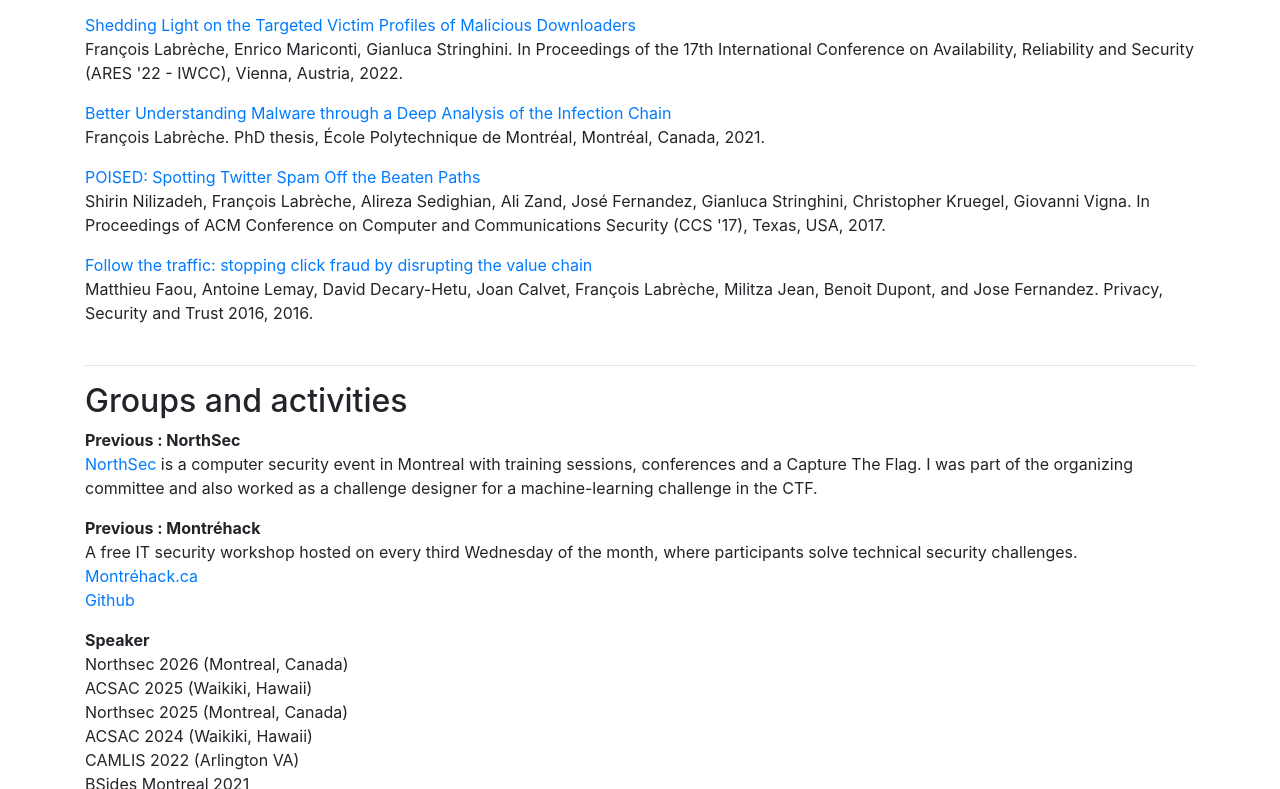
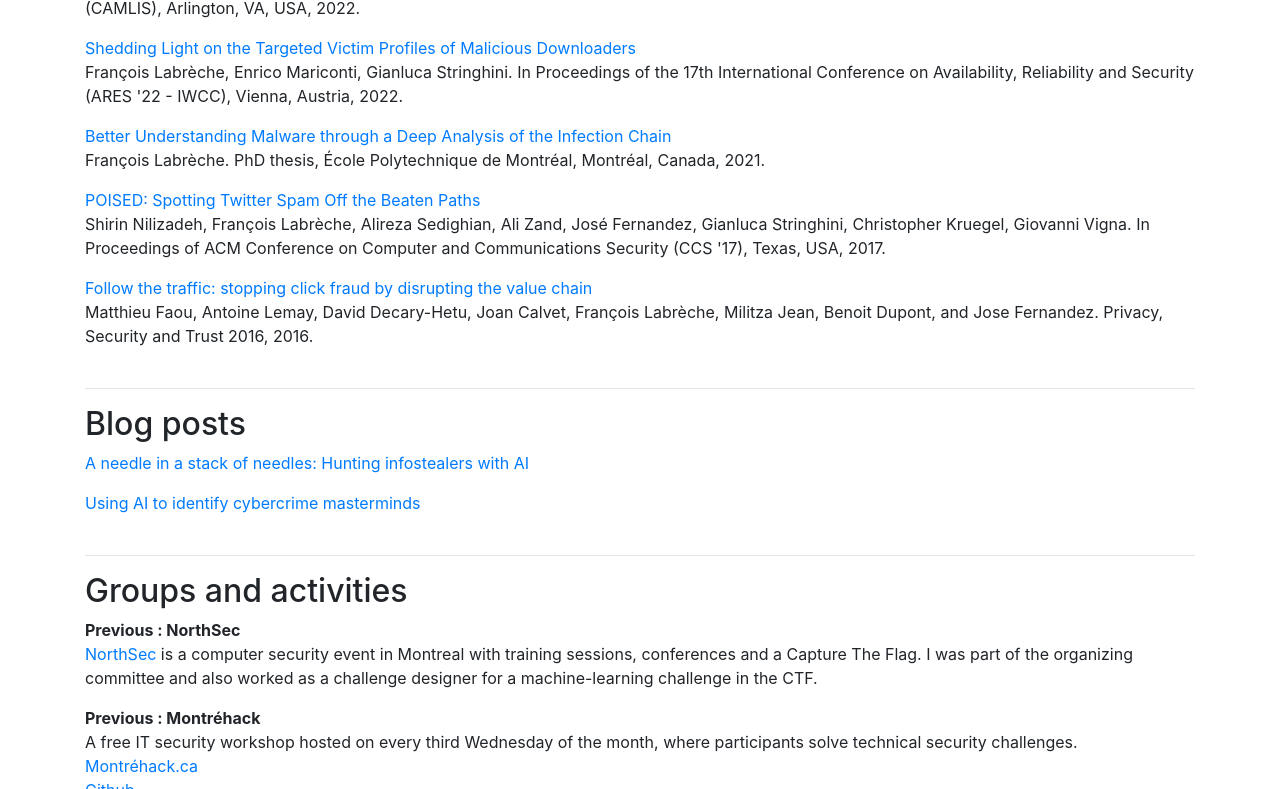
Before and after one commit to ProloG-Shaman/ProloG-Shaman.github.io, a plain HTML site: page index.html in a window 1280 px wide. Shown: the part 936-1725 px from the top of the page. Drawn offline with Linux system fonts and the light colour scheme.

Commit message:
Added the sophos blog

```diff
--- a/index.html
+++ b/index.html
@@ -52,6 +52,8 @@
                 <p>Research Lead in Threat Prioritization at Sophos</p>
                 <h4>Contact</h4>
 		<p class="card-text"><strong>Email</strong><br />francois.labreche (at) sophos.com</p>
+                <h4>Sophos Blog</h4>
+                <p class="card-text">https://www.sophos.com/en-us/author/francois-labreche</p>
                 <h4>About me</h4>
                 <p class="card-text">I am currently a research lead working in the threat prioritization product team at Sophos. I obtained my PhD at École Polytechnique de Montréal, under the supervision of José Fernandez (École Polytechnique) and Gianluca Stringhini (Boston University).</p>
             </div>
@@ -89,6 +91,16 @@
 
         <hr>
 
+        <h2><a name="blogs">Blog posts</a></h2>
+        <div class="row mb-4">
+            <div class="col-md-12">
+                <p><a href="https://www.sophos.com/en-us/blog/a-needle-in-a-stack-of-needles-hunting-infostealers-with-ai">A needle in a stack of needles: Hunting infostealers with AI</a></p>
+                <p><a href="https://www.sophos.com/en-us/blog/using-ai-to-identify-cybercrime-masterminds">Using AI to identify cybercrime masterminds</a></p>
+            </div>
+        </div>
+
+	<hr>
+
 	<!-- Activities Section -->
 	<h2><a name="groups-and-activities">Groups and activities</a></h2>
         <div class="row mb-4">
```
